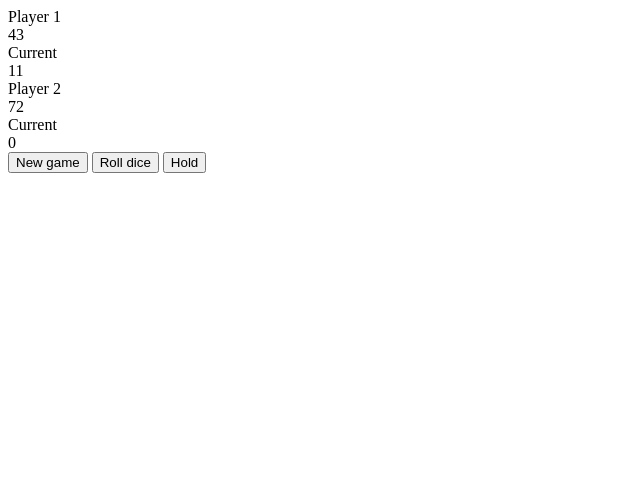
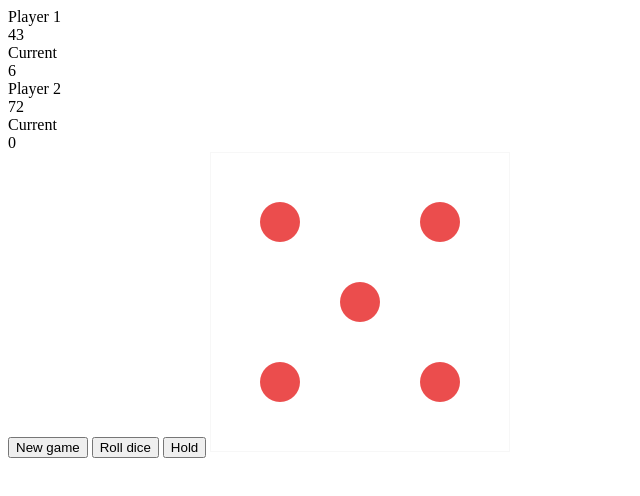
Before and after one commit to BenChallenor/Pig-game, a plain HTML site: page index.html in a window 1280 px wide. Shown: the whole page, without its empty margins (0-640 px from the left). Drawn offline with Linux system fonts and the light colour scheme.

Commit message:
Add randomize dize and images

```diff
--- a/app.js
+++ b/app.js
@@ -8,3 +8,12 @@ GAME RULES:
 - The first player to reach 100 points on GLOBAL score wins the game
 
 */
+ var scores, roundScore, activePlayer;
+
+ scores = [0,0];
+ roundScore = 0;
+ activePlayer = 0;
+
+ dice = Math.floor(Math.random() * 6) + 1;
+
+ document.querySelector('#current-' + activePlayer).textContent = dice;
--- a/index.html
+++ b/index.html
@@ -31,6 +31,7 @@
             <button class="btn-roll"><i class="ion-ios-loop"></i>Roll dice</button>
             <button class="btn-hold"><i class="ion-ios-download-outline"></i>Hold</button>
 
+            <img src="images/dice-5.png" alt="Dice" class="dice">
         </div>
 
         <script src="app.js"></script>
```
Also changed, not shown: images/dice-1.png (added), images/dice-2.png (added), images/dice-3.png (added), images/dice-4.png (added), images/dice-5.png (added), images/dice-6.png (added).
